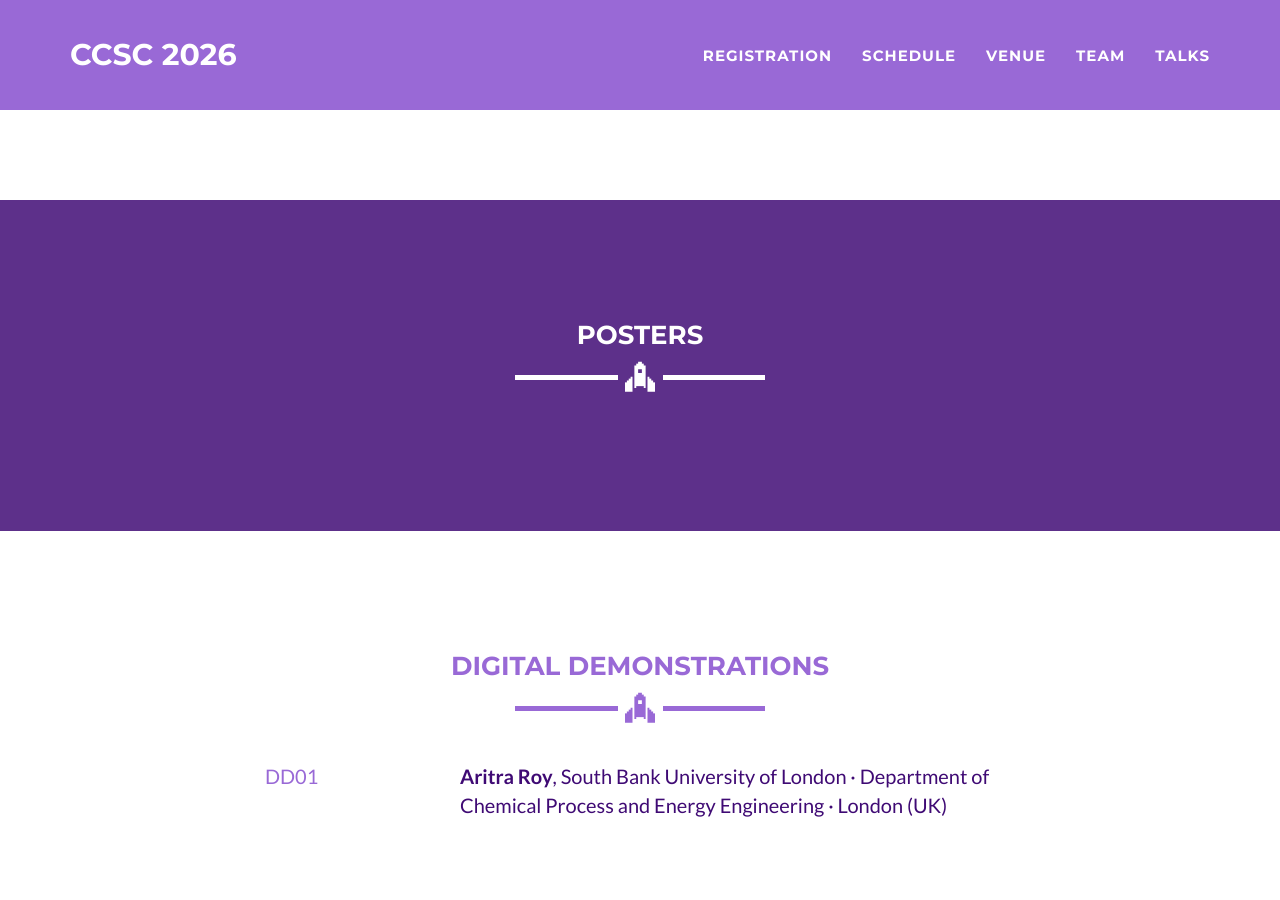
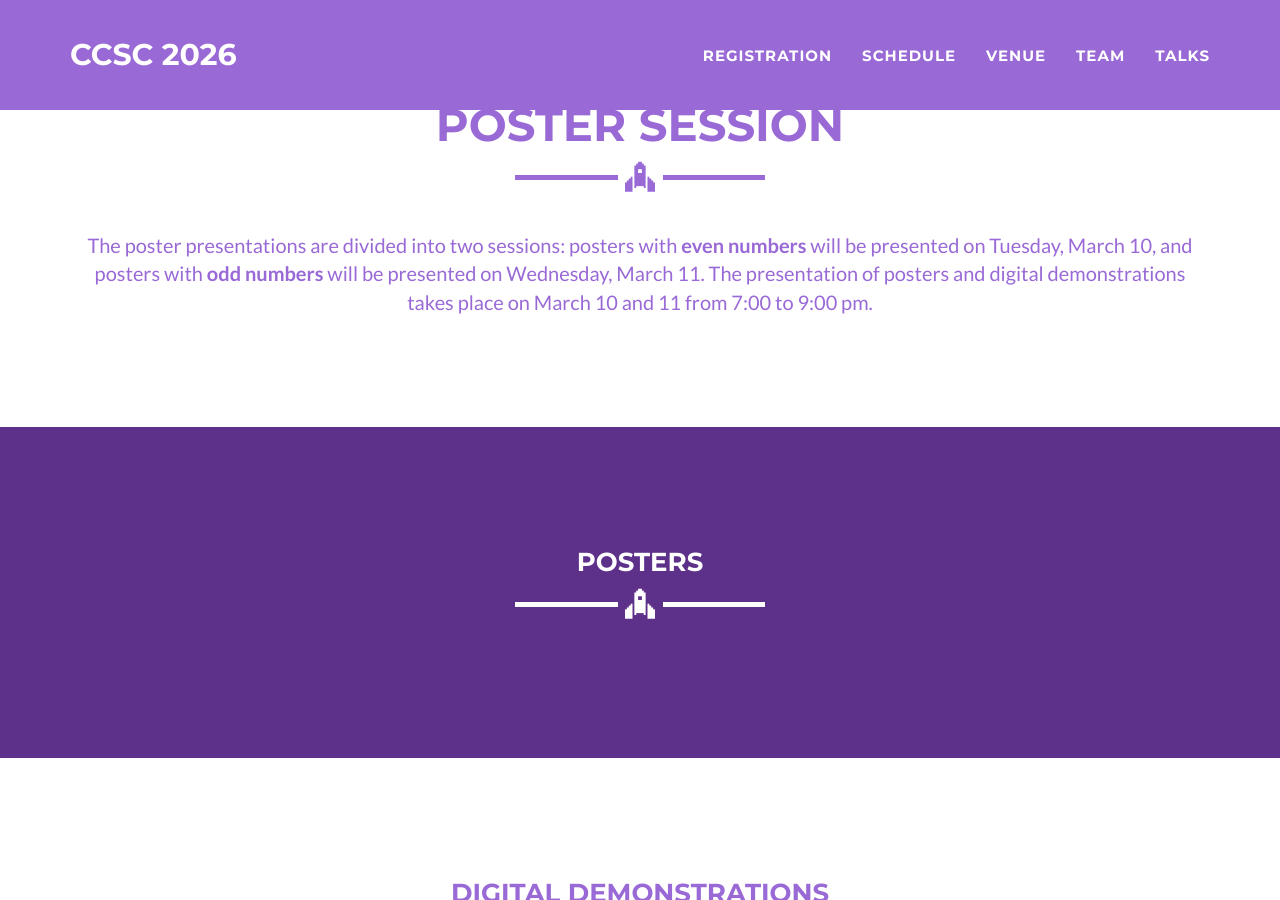
Before and after one commit to ccsc2026/ccsc2026.github.io, a Jekyll site: the page built from posters.html, in a window 1280 px wide and 900 px high. Built offline with Jekyll 4.4.1, drawn with Linux system fonts in a browser that asks for light colours.

Commit message:
Update posters.html

```diff
--- a/_layouts/posters.html
+++ b/_layouts/posters.html
@@ -8,7 +8,19 @@
   <div class="wrapper">
     <div class="content">
       <section class="main">
-        {{ content }}
+        <div class="container">
+          <div class="row">
+            <div class="col-lg-12 text-center">
+              <h2>Poster Session</h2>
+              <hr class="star-primary">
+              <br>
+              <p>
+                The poster presentations are divided into two sessions: posters with <b>even numbers</b> will be presented on Tuesday, March 10, and posters with <b>odd numbers</b> will be presented on Wednesday, March 11.
+                The presentation of posters and digital demonstrations takes place on March 10 and 11 from 7:00 to 9:00 pm.
+              </p>
+            </div>
+          </div>
+        </div>
       </section>
       <!-- <div class="left-margin"></div>
       <div class="right-margin"></div>-->
```
